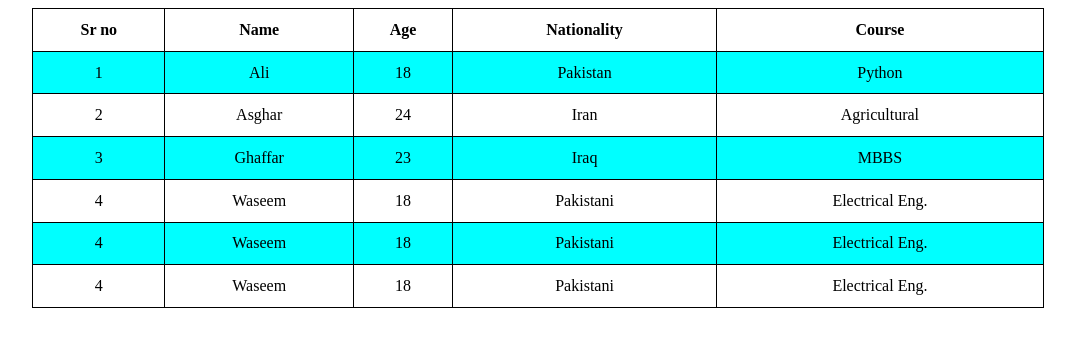
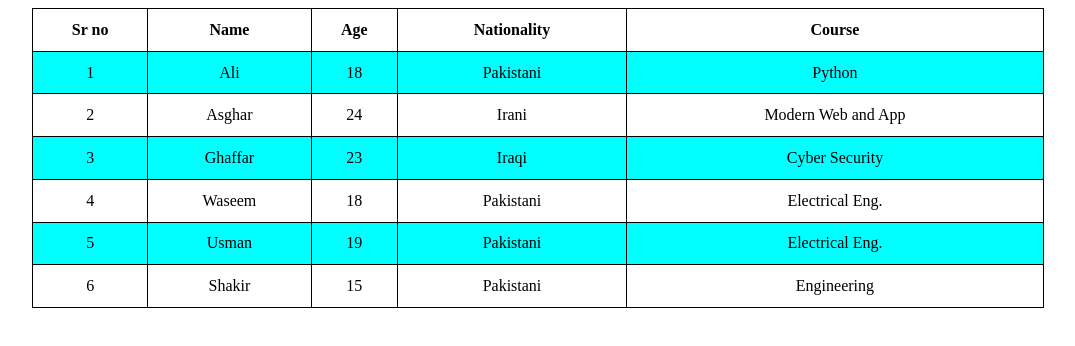
Before and after one commit to M-Rizwan86/Html-Table, a plain HTML site: page index.html in a window 1280 px wide. Shown: the whole page, without its empty margins (102-1177 px from the left). Drawn offline with Linux system fonts and the light colour scheme.

Commit message:
corrected the nationality

```diff
--- a/index.html
+++ b/index.html
@@ -22,7 +22,7 @@
             <td>1</td>
             <td>Ali</td>
             <td>18</td>
-            <td>Pakistan</td>
+            <td>Pakistani</td>
             <td>Python</td>
 
         </tr>
@@ -31,8 +31,8 @@
             <td>2</td>
             <td>Asghar</td>
             <td>24</td>
-            <td>Iran</td>
-            <td>Agricultural</td>
+            <td>Irani</td>
+            <td>Modern Web and App </td>
 
         </tr>
 
@@ -40,8 +40,8 @@
             <td>3</td>
             <td>Ghaffar</td>
             <td>23</td>
-            <td>Iraq</td>
-            <td>MBBS</td>
+            <td>Iraqi</td>
+            <td>Cyber Security</td>
 
         </tr>
         <tr class="row-2">
@@ -53,19 +53,19 @@
 
         </tr>
         <tr class="row-1">
-            <td>4</td>
-            <td>Waseem</td>
-            <td>18</td>
+            <td>5</td>
+            <td>Usman</td>
+            <td>19</td>
             <td>Pakistani</td>
             <td>Electrical Eng.</td>
 
         </tr>
         <tr class="row-2">
-            <td>4</td>
-            <td>Waseem</td>
-            <td>18</td>
+            <td>6</td>
+            <td>Shakir</td>
+            <td>15</td>
             <td>Pakistani</td>
-            <td>Electrical Eng.</td>
+            <td>Engineering</td>
 
         </tr>
     </table>
```
